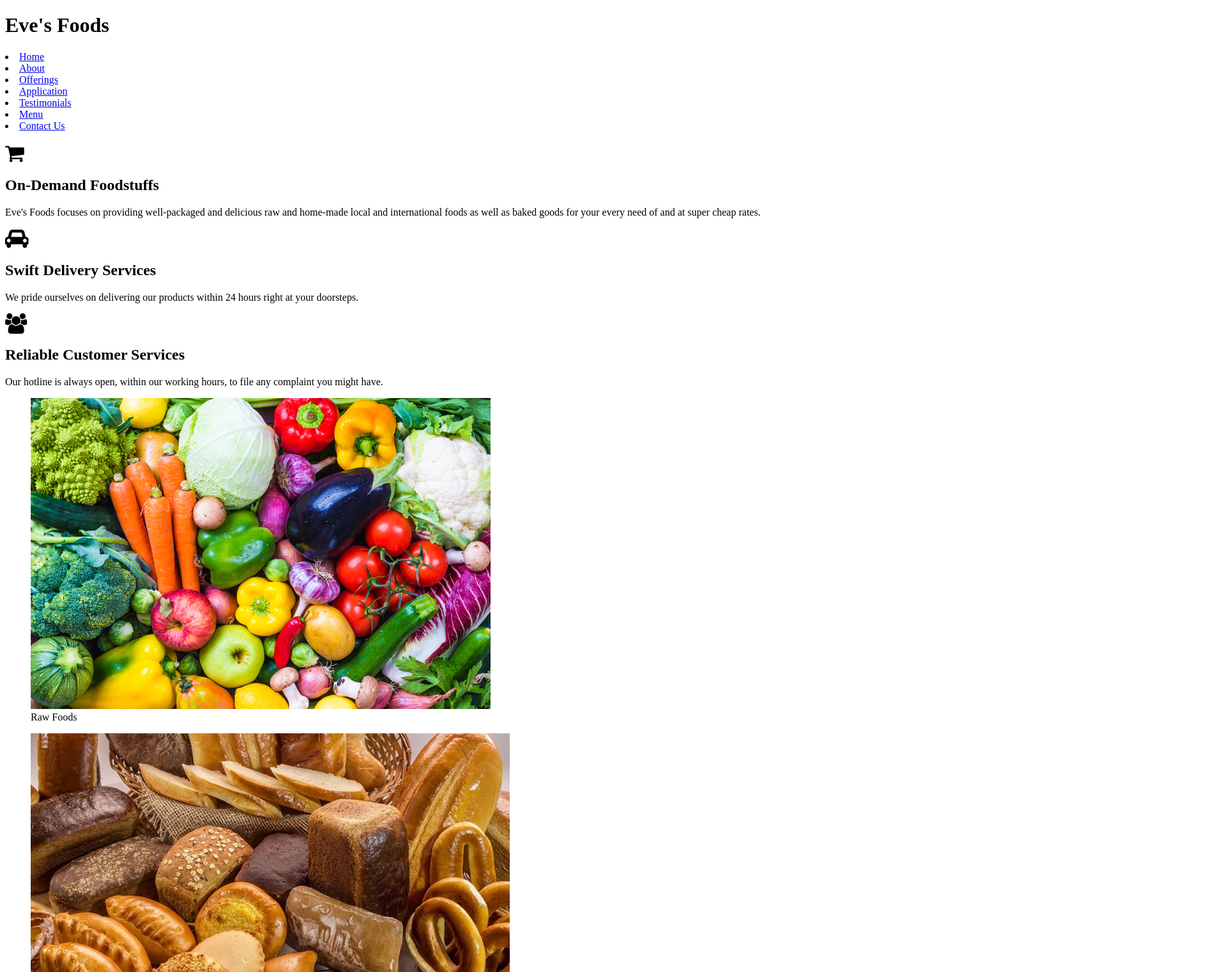
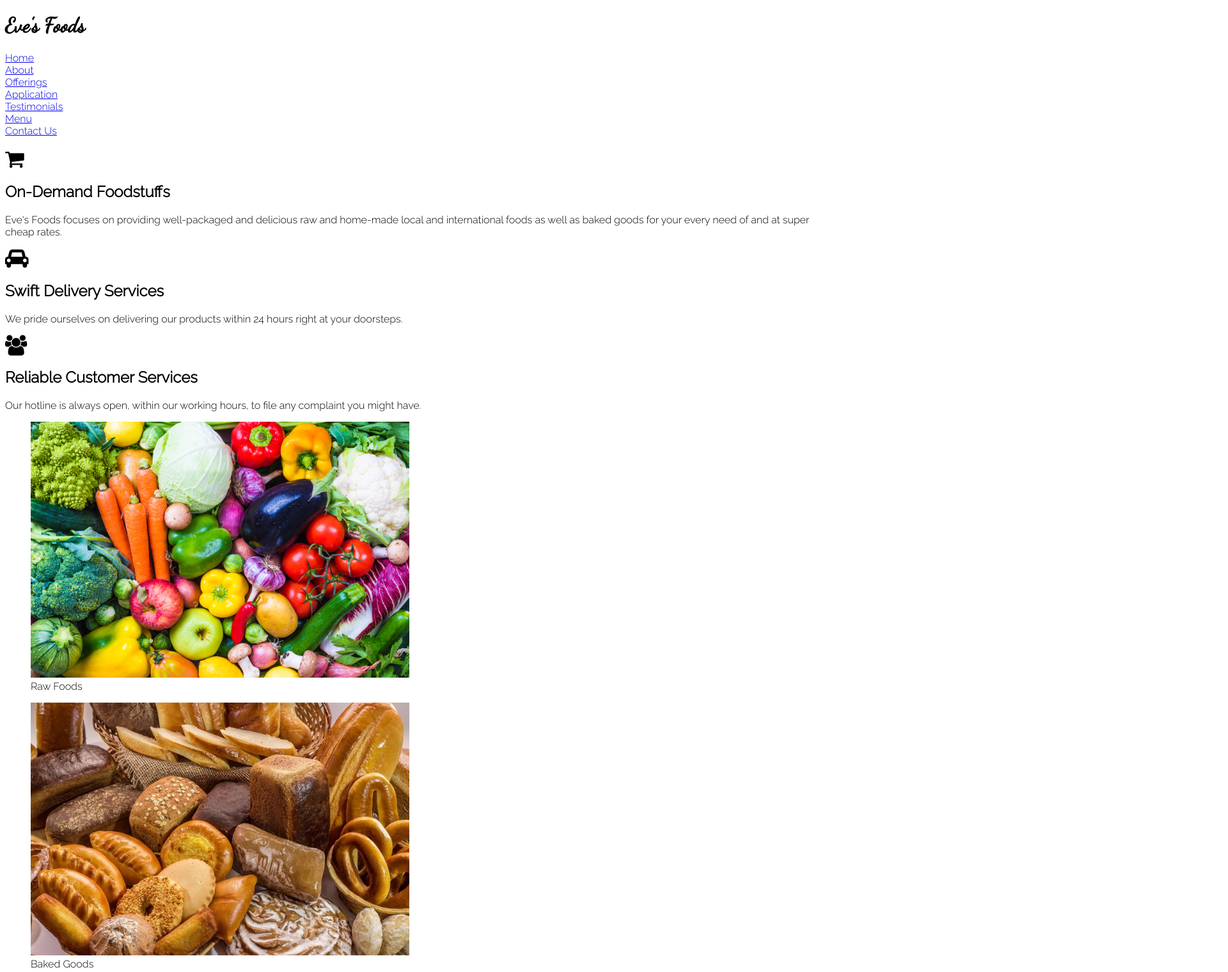
Before and after one commit to Mudi-Igbinoba/SCA-Portfolio-Landing-Page-, a plain HTML site: page index.html in a window 1280 px wide. Shown: the top 1519 px of the page at 64% size, 1920 px wide, since content can reach past the window. Drawn offline with Linux system fonts and the light colour scheme.

Commit message:
linked some fonts to index.html and added some styles to css file

```diff
--- a/assets/stylesheets/styles.css
+++ b/assets/stylesheets/styles.css
@@ -0,0 +1,14 @@
+* {
+  font-family: 'Raleway', sans-serif;
+  list-style-type: none;
+}
+
+img {
+  width: 50%;
+  max-width: 100%;
+  height: auto;
+}
+
+h1 {
+  font-family: 'Dancing Script', cursive;
+}
--- a/index.html
+++ b/index.html
@@ -5,6 +5,10 @@
   <meta name="viewport" content="width=device-width, initial-scale=1.0">
   <link rel="stylesheet" href="assets/stylesheets/styles.css">
   <link rel="stylesheet" href="https://cdnjs.cloudflare.com/ajax/libs/font-awesome/4.7.0/css/font-awesome.min.css">
+  <link rel="preconnect" href="https://fonts.gstatic.com">
+  <link href="https://fonts.googleapis.com/css2?family=Raleway:wght@300&display=swap" rel="stylesheet">
+  <link rel="preconnect" href="https://fonts.gstatic.com">
+  <link href="https://fonts.googleapis.com/css2?family=Dancing+Script&display=swap" rel="stylesheet">
   <title>Eve's Foods</title>
 </head>
 <body>
```
